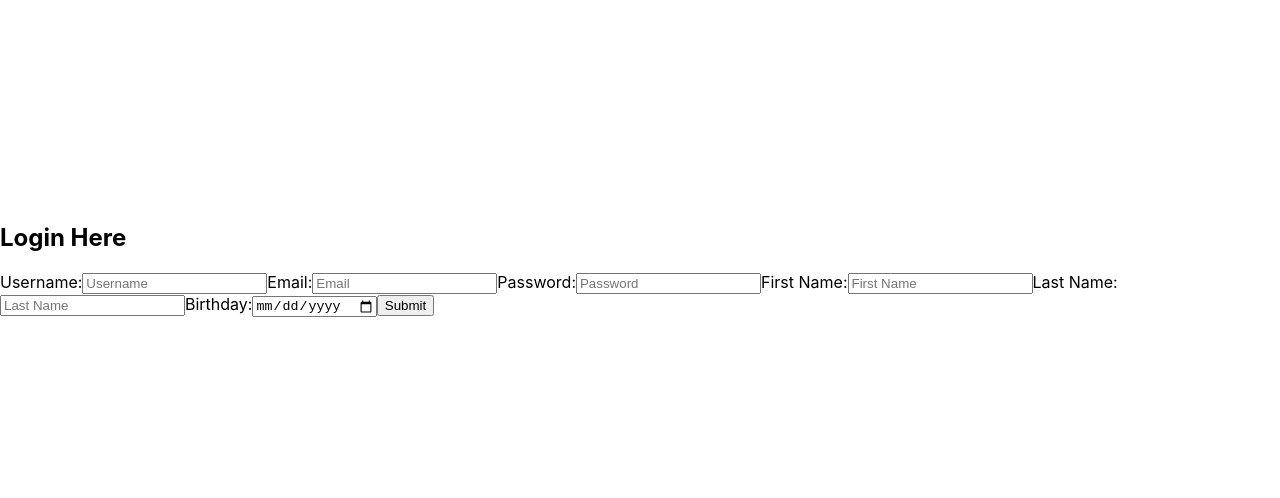
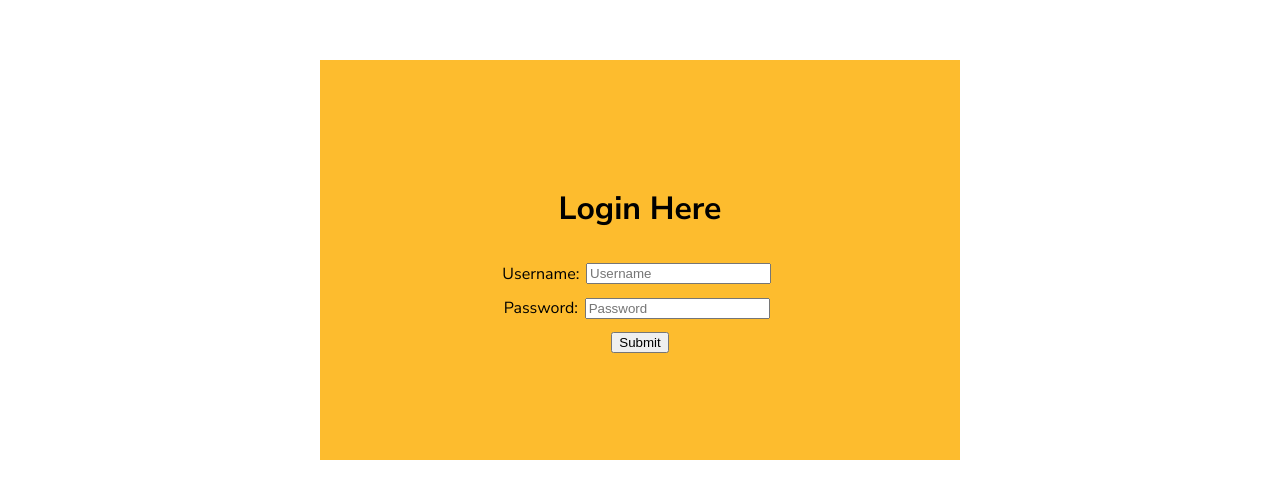
Before and after one commit to rae-107/meal-metrics, a React (Create React App) app: page / in a window 1280 px wide. Shown: the part 140-638 px from the top of the page. Built offline with nearby package versions, Linux system fonts and the light colour scheme.

Commit message:
Complete login and sign up functionality

```diff
--- a/public/index.html
+++ b/public/index.html
@@ -23,6 +23,7 @@
       work correctly both with client-side routing and a non-root public URL.
       Learn how to configure a non-root public URL by running `npm run build`.
     -->
+    <link href="https://fonts.googleapis.com/css2?family=Nunito+Sans:ital,wght@0,200;0,300;0,400;0,500;0,700;0,900;1,200;1,300;1,400;1,500;1,700;1,900&display=swap" rel="stylesheet">
     <title>React App</title>
   </head>
   <body>
--- a/src/components/Home/Home.js
+++ b/src/components/Home/Home.js
@@ -2,10 +2,12 @@ import { LoginForm } from "../LoginForm/LoginForm"
 import { SignUpForm } from "../SignUpForm/SignupForm"
 
 export const Home = () => {
+  // consider making state here for currently logged in user
+
   return (
     <>
-      {/* <LoginForm /> */}
-      <SignUpForm />
+      <LoginForm />
+      {/* <SignUpForm /> */}
     </>
   )
 }
--- a/src/components/LoginForm/LoginForm.css
+++ b/src/components/LoginForm/LoginForm.css
@@ -23,5 +23,5 @@
 
 .login-inputs,
 .login-button {
-  margin: 10px;
+  margin: 0.5em;
 }/*# sourceMappingURL=LoginForm.css.map */
--- a/src/components/LoginForm/LoginForm.js
+++ b/src/components/LoginForm/LoginForm.js
@@ -4,10 +4,10 @@ import "./LoginForm.css";
 export const LoginForm = () => {
   const [username, setUsername] = useState("");
   const [password, setPassword] = useState("");
+  // consider making state here for currently logged in user
 
   const getUser = async (e) => {
     e.preventDefault()
-    console.log(username)
     const res = await fetch(`http://localhost:8080/user/${username}`)
     const data = await res.json()
     if (data.password === password) {
@@ -29,7 +29,7 @@ export const LoginForm = () => {
             value={username}
             name="username"
             onChange={(e) => setUsername(e.target.value)}
-            placeholder="Email"
+            placeholder="Username"
           />
         </label>
         <label className="login-label" >
--- a/src/components/LoginForm/LoginForm.scss
+++ b/src/components/LoginForm/LoginForm.scss
@@ -25,5 +25,5 @@
 
 .login-inputs,
 .login-button {
-  margin: 10px;
+  margin: .5em;
 }
--- a/src/components/SignUpForm/SignUpForm.css
+++ b/src/components/SignUpForm/SignUpForm.css
@@ -8,4 +8,24 @@
 
 .sign-up-form {
   text-align: left;
+  width: 50vw;
+  height: 60vh;
+  background-color: #FDBC2E;
+  display: flex;
+  flex-direction: column;
+  justify-content: center;
+  align-items: center;
+}
+
+.sign-up-here {
+  font-size: 2em;
+}
+
+.sign-up-labels {
+  display: none;
+}
+
+.sign-up-labels,
+.sign-up-inputs {
+  margin: 0.75em;
 }/*# sourceMappingURL=SignUpForm.css.map */
--- a/src/components/SignUpForm/SignupForm.js
+++ b/src/components/SignUpForm/SignupForm.js
@@ -6,32 +6,57 @@ export const SignUpForm = () => {
   const [email, setEmail] = useState("");
   const [password, setPassword] = useState("");
   const [firstName, setFirstName] = useState("");
-  const [lastName, setLastName] = useState("")
-  const [birthday, setBirthday] = useState("")
+  const [lastName, setLastName] = useState("");
+  const [birthday, setBirthday] = useState("");
+  // consider making state here for currently logged in user
 
   const createUser = async (e) => {
-    e.preventDefault()
-    const res = await fetch(`http://localhost:8080/user`, {
+    e.preventDefault();
+    console.log(
+      JSON.stringify({
+        username,
+        email,
+        password,
+        firstName,
+        lastName,
+        birthday,
+      })
+    );
+    const res = await fetch("http://localhost:8080/user", {
       method: "POST",
       body: JSON.stringify({
-        username, email, password, first_name: firstName, last_name: lastName, birth_day: birthday
+        username,
+        email,
+        password,
+        firstName,
+        lastName,
+        birthday
       }),
-      headers: {
-        "Content-Type": "application/json"
-      }
-    })
-    const data = await res.json()
-    console.log('res', res)
-    console.log('data', data)
+      headers: {"Content-Type": "application/json"},
+    });
+    const data = await res.json();
+    console.log("data", data);
+    clearInputs()
+    return data
+  };
+
+  const clearInputs = () => {
+    setUsername('')
+    setEmail('')
+    setPassword('')
+    setFirstName('')
+    setLastName('')
+    setBirthday('')
   }
 
   return (
     <section className="sign-up-page">
       <form className="sign-up-form">
-        <h1 className="sign-up-here" >Login Here</h1>
-        <label>
+        <h1 className="sign-up-here">Sign Up Here</h1>
+        <label classname="sign-up-labels">
           Username:
           <input
+            className="sign-up-inputs"
             type="text"
             value={username}
             name="username"
@@ -39,9 +64,10 @@ export const SignUpForm = () => {
             placeholder="Username"
           />
         </label>
-        <label>
+        <label classname="sign-up-labels">
           Email:
           <input
+            className="sign-up-inputs"
             type="text"
             value={email}
             name="email"
@@ -49,9 +75,10 @@ export const SignUpForm = () => {
             placeholder="Email"
           />
         </label>
-        <label>
+        <label classname="sign-up-labels">
           Password:
           <input
+            className="sign-up-inputs"
             type="text"
             value={password}
             name="password"
@@ -59,9 +86,10 @@ export const SignUpForm = () => {
             placeholder="Password"
           />
         </label>
-        <label>
+        <label classname="sign-up-labels">
           First Name:
           <input
+            className="sign-up-inputs"
             type="text"
             value={firstName}
             name="firstName"
@@ -69,9 +97,10 @@ export const SignUpForm = () => {
             placeholder="First Name"
           />
         </label>
-        <label>
+        <label classname="sign-up-labels">
           Last Name:
           <input
+            className="sign-up-inputs"
             type="text"
             value={lastName}
             name="lastName"
@@ -79,9 +108,10 @@ export const SignUpForm = () => {
             placeholder="Last Name"
           />
         </label>
-        <label>
+        <label classname="sign-up-labels">
           Birthday:
           <input
+            className="sign-up-inputs"
             type="date"
             value={birthday}
             name="birthday"
@@ -89,7 +119,7 @@ export const SignUpForm = () => {
             placeholder="Birthday"
           />
         </label>
-        <button onClick={(e) =>createUser(e)}>Submit</button>
+        <button onClick={(e) => createUser(e)}>Submit</button>
       </form>
     </section>
   );
--- a/src/index.css
+++ b/src/index.css
@@ -1,13 +1,5 @@
 body {
   margin: 0;
-  font-family: -apple-system, BlinkMacSystemFont, 'Segoe UI', 'Roboto', 'Oxygen',
-    'Ubuntu', 'Cantarell', 'Fira Sans', 'Droid Sans', 'Helvetica Neue',
-    sans-serif;
-  -webkit-font-smoothing: antialiased;
-  -moz-osx-font-smoothing: grayscale;
+  padding: 0;
+  font-family: 'Nunito Sans', sans-serif;
 }
-
-code {
-  font-family: source-code-pro, Menlo, Monaco, Consolas, 'Courier New',
-    monospace;
-}
```
Also changed, not shown: src/components/SignUpForm/SignUpForm.scss (+19 -0 lines), 2 other files (tests, documents, lock files or other folders).
